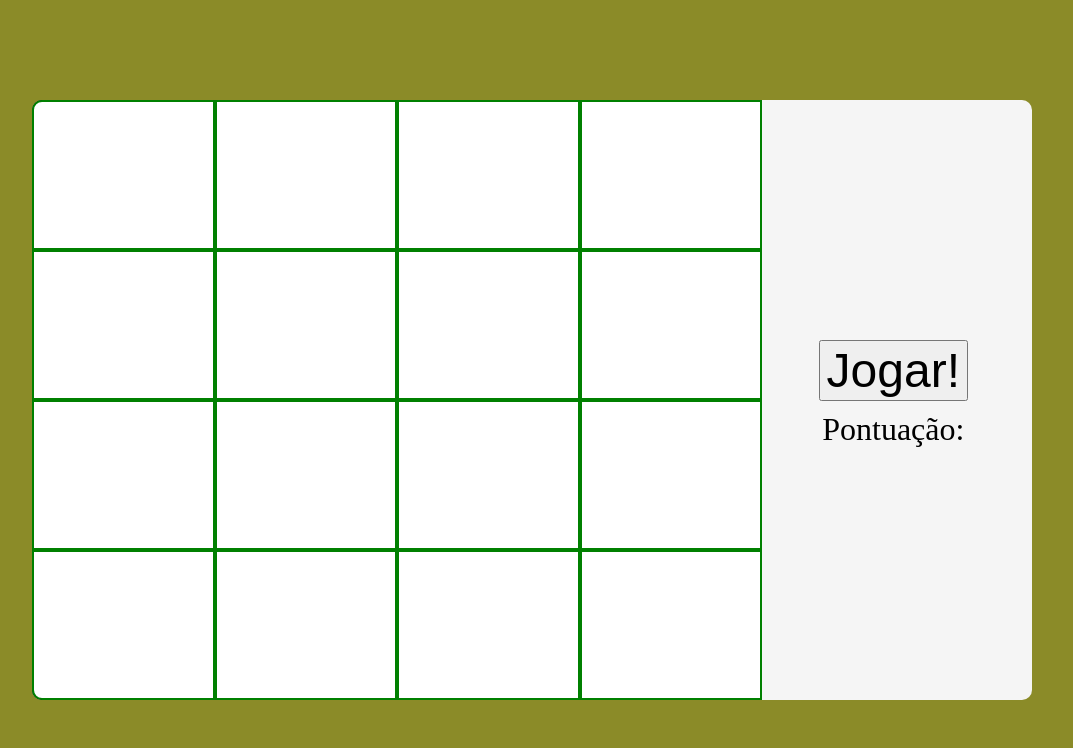
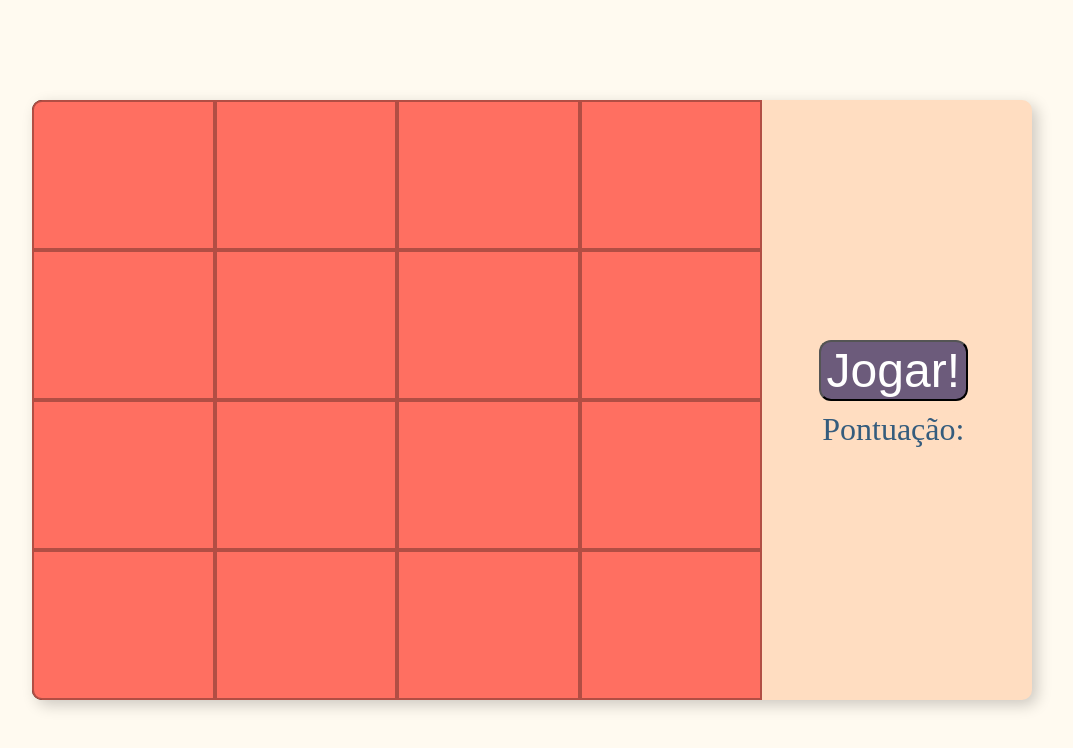
Before and after one commit to Rafael-mod/Jogo-da-memoria, a plain HTML site: page index.html in a window 1280 px wide. Shown: the whole page, without its empty margins (108-1181 px from the left). Drawn offline with Linux system fonts and the light colour scheme.

Commit message:
Mudanças no CSS E JS

```diff
--- a/app.js
+++ b/app.js
@@ -18,6 +18,8 @@ function startGame(card){
     carta.innerHTML = cartasEmbaralhadas[index];
     carta.dataset.emoji = cartasEmbaralhadas[index];
     carta.classList.remove('virado');
+    pontuação = 0;
+    pontos.innerText = "Pontuação:" + pontuação;
     })
 
     setTimeout(() =>{
--- a/style.css
+++ b/style.css
@@ -1,5 +1,5 @@
 body{
-    background-color: rgb(139, 139, 40);
+    background-color: #FFFAF0;
     height: 100vh;
     margin: 0;
     display: flex;
@@ -11,14 +11,14 @@ body{
 div#container-memoria {
     width: 1000px;
     height: 600px;
-    background-color: whitesmoke;
+    background-color: #FFDDC1;
     border-radius: 10px;
-
     display: flex;
     flex-direction: row;
     align-items: flex-start;
     justify-content: space-between;
     gap: 20px;
+    box-shadow: 5px 5px 15px rgba(0, 0, 0, 0.2);
 }
 
 div.painel {
@@ -31,15 +31,20 @@ div.painel {
 }
 
 div.painel button {
-    color: black;
+    background-color: #6C5B7B;
+    color: white;
     font-size: 3em;
     margin: 0;
+    border-radius: 12px;
+    cursor: pointer;
 }
 
 div.painel span {
-    color: black;
+    background-color: #FFDDC1;
+    color: #355C7D;
     font-size: 2em;
     margin: 0;
+    border-radius: 12px;
 }
 
 div#container-cartas{
@@ -56,13 +61,18 @@ div#container-cartas{
 .card{
     width: 100%;
     height: 100%;
-    background-color: white;
-    border: 2px solid green;
+    background-color: #FF6F61;
+    border: 2px solid rgba(0,0,0,0.3);
     box-sizing: border-box;
     transition: transform 0.5s;
 }
+.card:hover, .virado:hover{
+    cursor:pointer;
+    transform:scale(1.09);
+}
+
 .card.virado{
-    background-color: burlywood;
+    background-color:#FFDDC1;
     transform: rotateY(180deg);
 }
 
```
